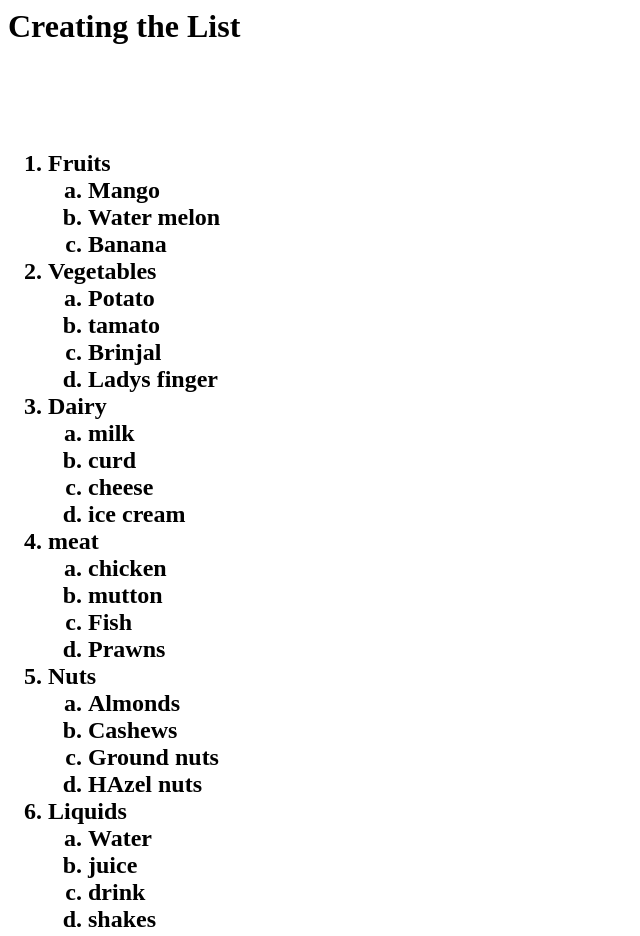
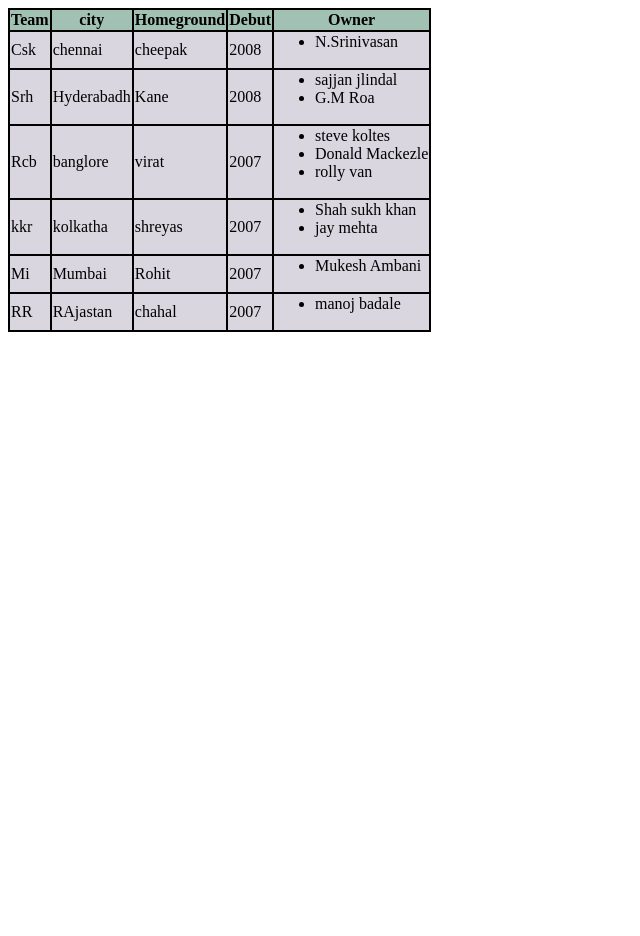
Before and after one commit to vamsigummudu1212/table1, a plain HTML site: page index.html in a window 1280 px wide. Shown: the whole page, without its empty margins (0-640 px from the left). After the commit the page ends 800 px from the top, so only its background shows below. Drawn offline with Linux system fonts and the light colour scheme.

Commit message:
table1.html

```diff
--- a/index.html
+++ b/index.html
@@ -1,58 +1,105 @@
 <html>
-    <title>Lists</title>
+    <title>tables</title>
     <head>
-        <h1>Creating the List</h1>
-        <marquee><h3>various types</h3></marquee>
+        <table>
+            <tr>
+                <th><b>Team</b></th>
+                <th><b>city</b></th>
+                <th><b>Homeground  </b></th>
+                <th><b>Debut</b></th>
+                <th>Owner</th>
+
+            </tr>
+            <tr>
+                <td>Csk</td>
+                <td>chennai</td>
+                <td>cheepak</td>
+                <td>2008</td>
+                <td>
+                    <ul>
+                        <li>N.Srinivasan</li>
+                    </ul>
+                </td>
+
+            </tr>
+            <tr>
+                <td>Srh</td>
+                <td>Hyderabadh</td>
+                <td>Kane</td>
+                <td>2008</td>
+                <td>
+                    <ul>
+                        <li>sajjan jlindal</li>
+                           <li> G.M Roa</li>
+                    </ul>
+                </td>
+
+            </tr>
+            <tr>
+                <td>Rcb</td>
+                <td>banglore</td>
+                <td>virat</td>
+                <td>2007</td>
+                <td>
+                    <ul>
+                        <li>steve koltes</li>
+                            <li>Donald Mackezle</li>
+                            <li>rolly van</li>
+
+                    </ul>
+                </td>
+
+            </tr>
+            <tr>
+                <td>kkr</td>
+                <td>kolkatha</td>
+                <td>shreyas</td>
+                <td>2007</td>
+                <td>
+                    <ul>
+                        <li>Shah sukh khan</li>
+                        <li>jay mehta</li>
+                    </ul>
+                </td>
+
+            </tr>
+            <tr>
+                <td>Mi</td>
+                <td>Mumbai</td>
+                <td>Rohit</td>
+                <td>2007</td>
+                <td>
+                    <ul>
+                        <li>Mukesh Ambani</li>
+                    </ul>
+                </td>
+
+            </tr>
+            <tr>
+                <td>RR</td>
+                <td>RAjastan</td>
+                <td>chahal</td>
+                <td>2007</td>
+                <td>
+                    <ul>
+                        <li>manoj badale</li>
+                    </ul>
+                </td>
+
+            </tr>
+        </table>
+        <style>
+            table,tr,th,td{
+                border:solid black 2px;
+             border-collapse:collapse;
+            }
+            th{
+                background-color: rgb(161, 194, 178);
+            }
+            td{
+                background-color:rgb(218, 214, 224) ;
+            }
+        </style>
+
     </head>
-    <body>
-        <h2><ol>
-        </li><li>Fruits</li>
-            <ol type="a">
-
-                <li>Mango</li>
-                <li>Water melon</li>
-                <li>Banana</li>
-            </ol>
-            <li>Vegetables</li>
-            <ol type="a">
-
-                <li>Potato</li>
-                <li>tamato</li>
-                <li>Brinjal</li>
-                <li>Ladys finger</li>
-            </ol>
-            <li>Dairy</li>
-            <ol type="a">
-
-                <li>milk</li>
-                <li>curd</li>
-                <li>cheese</li>
-                <li>ice cream</li>
-            </ol>
-            <li>meat</li>
-            <ol type="a">
-
-                <li>chicken</li>
-                <li>mutton</li>
-                <li>Fish</li>
-                <li> Prawns</li>
-            </ol>
-            <li>Nuts</li>
-            <ol type="a">
-
-                <li>Almonds</li>
-                <li>Cashews</li>
-                <li>Ground nuts</li>
-                <li>HAzel nuts</li>
-            </ol>
-            <li>Liquids</li>
-            <ol type="a">
-
-                <li>Water</li>
-                <li>juice</li>
-                <li>drink</li>
-                <li>shakes</li>
-            </ol>
-        </h2>
-    </body>
-</html>
+    </html>
```
